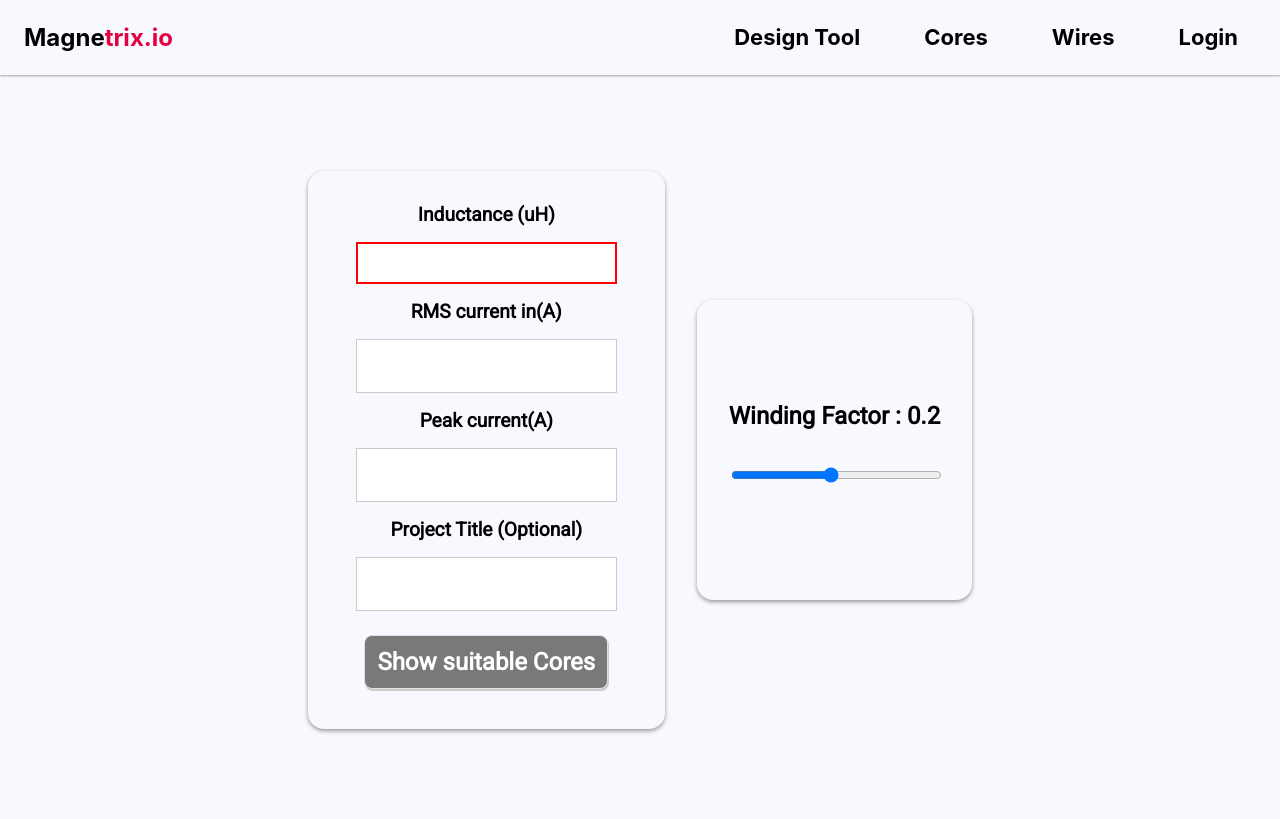
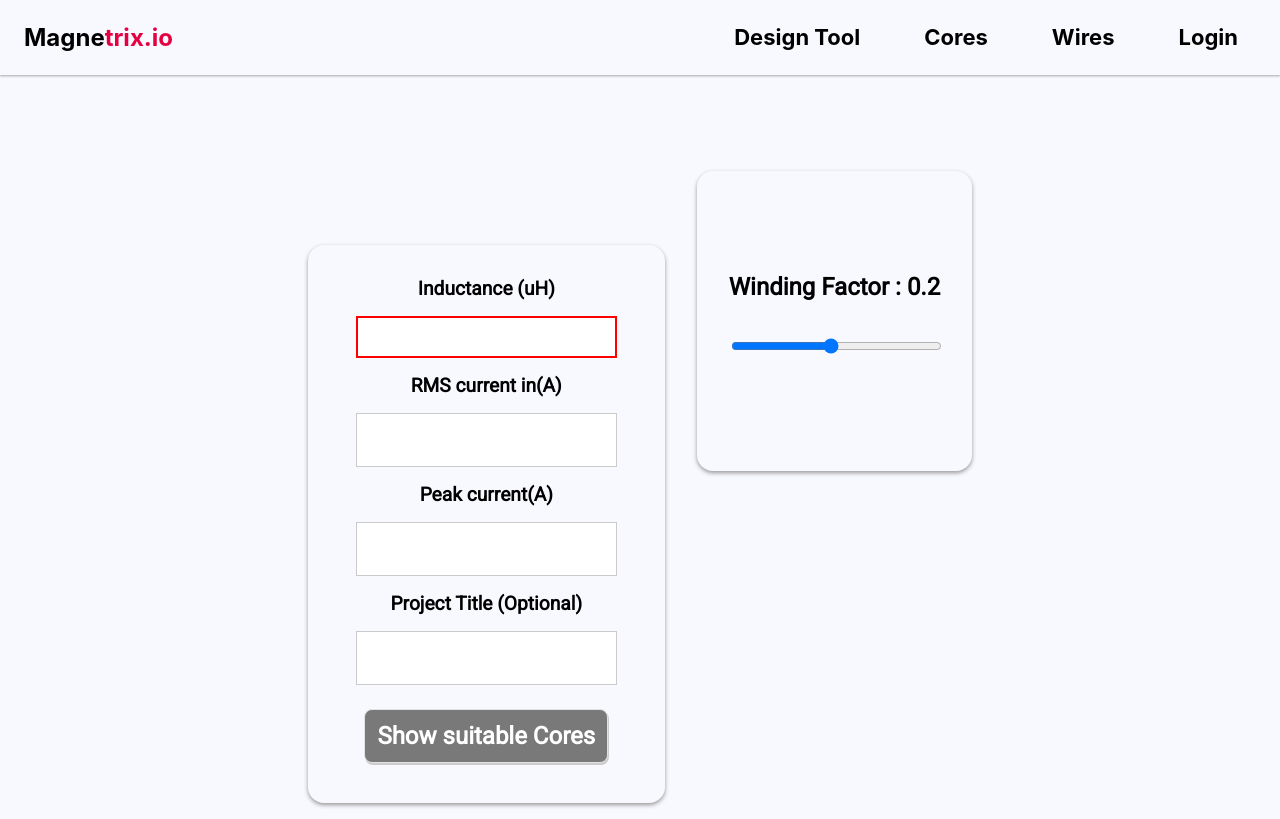
Before and after one commit to sakthiram17/magnetrix-io, a React (Create React App) app: page / in a window 1280 px wide. Built offline with nearby package versions, Linux system fonts and the light colour scheme.

Commit message:
added entry animatioans

```diff
--- a/package.json
+++ b/package.json
@@ -12,6 +12,7 @@
     "react": "^18.2.0",
     "react-dom": "^18.2.0",
     "react-scripts": "5.0.1",
+    "react-spring": "^9.7.3",
     "web-vitals": "^2.1.4"
   },
   "scripts": {
--- a/src/UI/Card.css
+++ b/src/UI/Card.css
@@ -15,6 +15,13 @@
     padding:2rem;
     flex-direction: column;
     margin:1rem;
+    transform: scale(1);
+    opacity: 1;
+    transition: 0.15s;
+}
+.disabled{
+    opacity: 0.5;
+    transform: scale(0.5);
 }
 .form-card:active{
     opacity:0.8;
--- a/src/UI/Card.js
+++ b/src/UI/Card.js
@@ -3,7 +3,7 @@ import "./Card.css"
 const Card = (props)=>
 {
     return(
-        <div className = 'form-card'>
+        <div className = {`form-card + ${props.class}`}>
             {props.children}
         </div>
     )
--- a/src/UI/CoreData.js
+++ b/src/UI/CoreData.js
@@ -99,7 +99,7 @@ const CoreData = (props)=>{
     }
 
     return(
-    <div className = "core-design">
+    <div className = {`core-design + ${props.class}`}>
         <div className='generic-text-label'>
             {props.core['SKU']}
         </div>
--- a/src/UI/DesignForm.js
+++ b/src/UI/DesignForm.js
@@ -6,6 +6,7 @@ import "./Buttons.css"
 import CoreData from "./CoreData";
 import React from "react";
 import Wire from "./Wire";
+import { useSpring, animated,useTransition } from 'react-spring';
 const coreList = [
     {
       "SKU": "ETD-29/16/10",
@@ -52,6 +53,8 @@ const DesignForm = (props)=>{
     const [isValid,setValidity] = useState([false,true,true])
     const [areaProduct,setAreaProduct ]= useState(0);
     const [rightCores,setRightCores] = useState([])
+    const [isVisible,setVisible] = useState(false)
+    const [mainPage,setMainPage] = useState(false)
     const [parameters,setParameters] = useState({
         inductance: 0,
         peak: 0,
@@ -62,6 +65,17 @@ const DesignForm = (props)=>{
 
     })
 
+    useEffect(()=>{
+      setMainPage(true)
+    },[])
+    const fadeIn = useSpring({
+      opacity: isVisible ? 1 : 0,
+      transform: isVisible ? 'scale(1)' : 'scale(0.5)',
+    });
+    const fadeInMain = useSpring({
+      opacity: mainPage ? 1 : 0,
+      transform: mainPage ? 'scale(1)' : 'scale(0.5)',
+    })
     const removeCoreHandler = (core)=>{
         let temp = [...rightCores]
         temp = temp.filter((ele)=>{
@@ -75,6 +89,7 @@ const DesignForm = (props)=>{
                 return ele["Area Product"]>=areaProduct;
             }
         )
+        setVisible(true)
 
         let temp = [...res];
         setRightCores(temp)
@@ -162,6 +177,7 @@ const DesignForm = (props)=>{
 
     return(
         <div className="parent-container">
+          <animated.div style = {fadeInMain}>
         <Card>
         <div className = 'form-inductor-design form-label'>
 
@@ -236,18 +252,26 @@ const DesignForm = (props)=>{
 
 
                <div>
-                {rightCores.map(ele=>{
+                {
+                rightCores.map((ele,index)=>{
                   return (
-                   <Card>
+                    <Card >
+                     <animated.div
+                     style={fadeIn}>
                     <CoreData
                      core= {ele}
                      parameters = {parameters}
                      removeCore = {removeCoreHandler}
                      >
                      </CoreData>
+                     </animated.div>
                      </Card>)
-                })}
+
+                })
+
+                }
             </div>
+            </animated.div>
             </div>
 
     )
--- a/src/UI/Pages/YourDesigns.js
+++ b/src/UI/Pages/YourDesigns.js
@@ -5,10 +5,15 @@ import { useCallback } from "react";
 import AuthContext from "../Context/auth-context";
 import "./Login.css"
 import dp from "../../dp.webp"
+import {animated,useSpring} from "react-spring"
 const YourDesigns = ()=>{
         const [designs,setDesigns] = useState([])
         const LoginContext = useContext(AuthContext);
-
+        const [isVisible,setVisible] = useState(false);
+        const fadeIn = useSpring({
+            opacity: isVisible ? 1 : 0,
+            transform: isVisible ? 'scale(1)' : 'scale(0.5)',
+          });
         const fetchData = async ()=>{
             let resp;
             try{
@@ -39,22 +44,28 @@ const YourDesigns = ()=>{
         }
         useEffect(()=>{
             updateData()
+            setVisible(true)
         },[])
         console.log(designs)
         return(
+
         <div className="your-design-page">
 
 
 
             {designs?designs.map((ele,index)=>{
-                return <DesignCard
+                return  <animated.div style = {fadeIn}>
+                <DesignCard
                 key = {index}
                 data = {ele}
                 >
 
                 </DesignCard>
+                </animated.div>
+
             }):null}
         </div>
+
         )
 
 
--- a/src/UI/Pages/YourProfile.js
+++ b/src/UI/Pages/YourProfile.js
@@ -3,10 +3,15 @@ import { useContext,useState,useEffect} from "react";
 import axios from "axios";
 import dp from "../../dp.webp"
 import AuthContext from "../Context/auth-context";
+import { useSpring,animated } from "react-spring";
 const YourProfile = (props)=>{
     const [designs,setDesigns] = useState([])
     const LoginContext = useContext(AuthContext);
-
+    const [isVisible,setVisible] = useState(false);
+    const fadeIn = useSpring({
+        opacity: isVisible ? 1 : 0,
+        transform: isVisible ? 'scale(1)' : 'scale(0.5)',
+      });
     const fetchData = async ()=>{
         let resp;
         try{
@@ -37,8 +42,11 @@ const YourProfile = (props)=>{
     }
     useEffect(()=>{
         updateData()
+        setVisible(true)
     },[])
-    return(<div class="card-container">
+    return(
+    <animated.div style = {fadeIn}>
+    <div class="card-container">
 	<span class={designs.length>=5?"PRO":"ROOKIE"}>{designs.length>=5?"PRO":"ROOKIE"}</span>
 	<img class="round" src={dp} alt="user"
     style = {{width : '150px',height:'150px'}}
@@ -55,7 +63,9 @@ const YourProfile = (props)=>{
             })}
 		</ul>
 	</div>
-</div>)
+</div>
+</animated.div>
+)
 }
 
 export default YourProfile;
```
Also changed, not shown: 1 other file (tests, documents, lock files or other folders). Lines whose indentation alone changed are shown as unchanged.
